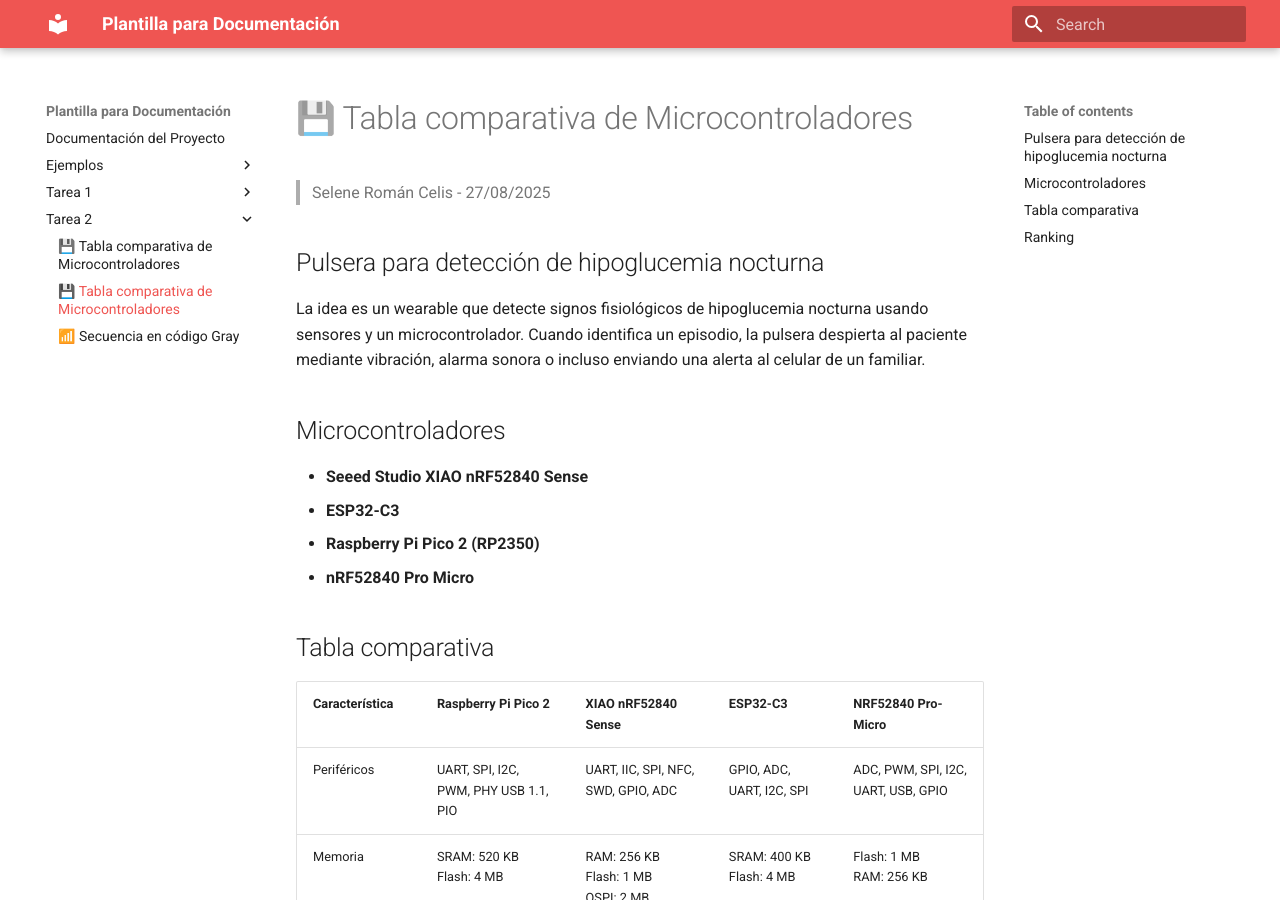
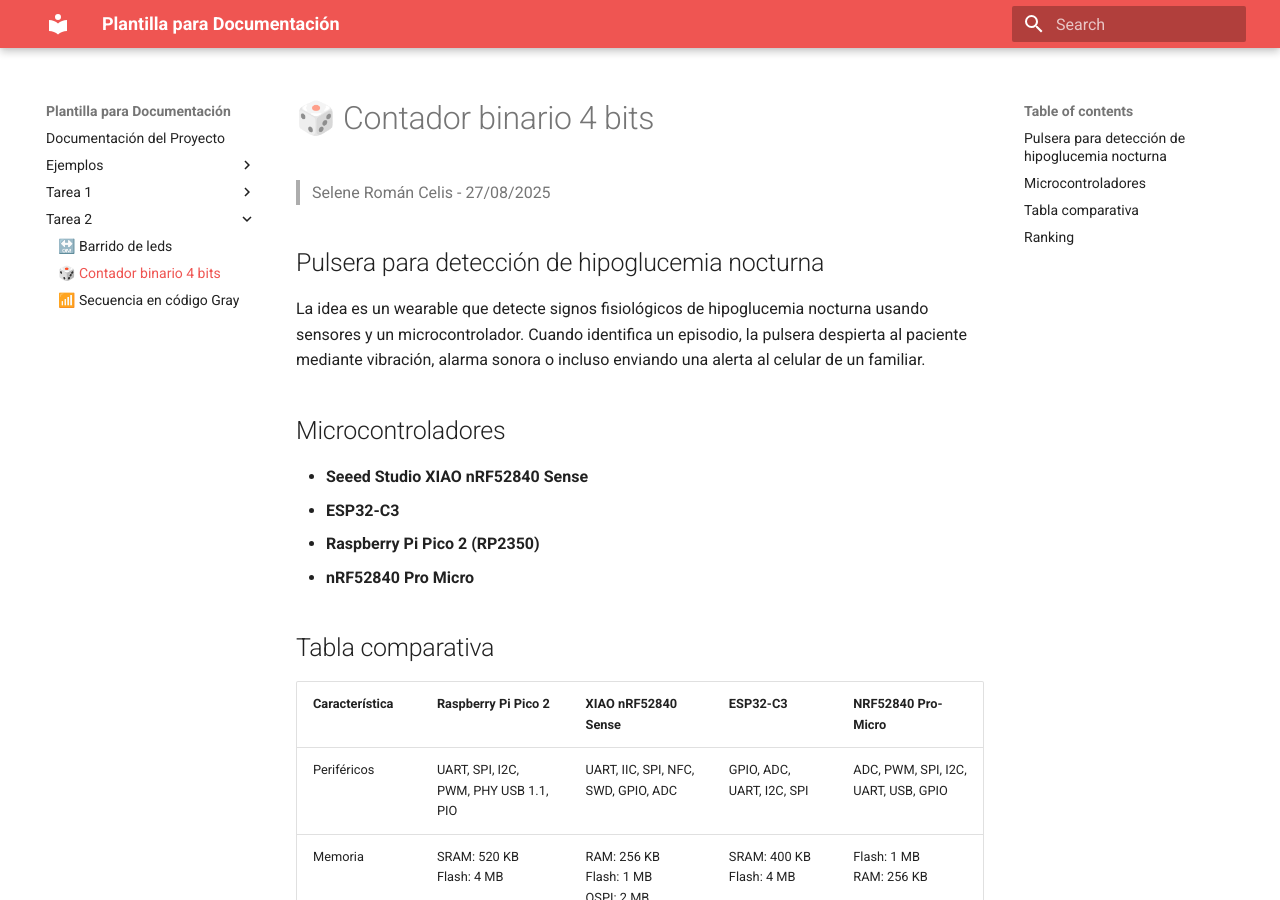
Before and after one commit to selene-ro/Selene_documentation, an MkDocs documentation site: the page built from docs/Tarea_2/contador.md, in a window 1280 px wide and 900 px high. Built offline with MkDocs 1.6.1 and Material for MkDocs 9.7.7, drawn with Linux system fonts in a browser that asks for light colours.

Commit message:
imagenes

```diff
--- a/docs/Tarea_2/barrido.md
+++ b/docs/Tarea_2/barrido.md
@@ -1,4 +1,4 @@
-# 💾 Tabla comparativa de Microcontroladores
+#  🔛 Barrido de leds
 
 > Selene Román Celis - 27/08/2025
 
--- a/docs/Tarea_2/contador.md
+++ b/docs/Tarea_2/contador.md
@@ -1,4 +1,4 @@
-# 💾 Tabla comparativa de Microcontroladores
+#  🎲 Contador binario 4 bits
 
 > Selene Román Celis - 27/08/2025
 
```
Also changed, not shown: docs/Tarea_1/ejemplo.md (+4 -0 lines), docs/recursos/imgs/esp32.jpg (added), docs/recursos/imgs/promicro.jpg (added), docs/recursos/imgs/raspberry.jpg (added), docs/recursos/imgs/xiao_.jpg (added).
